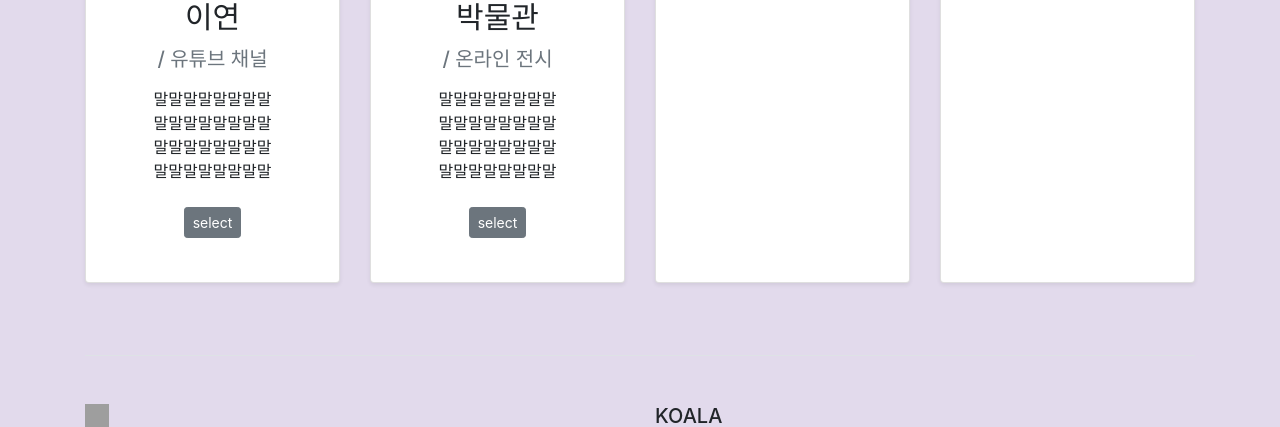
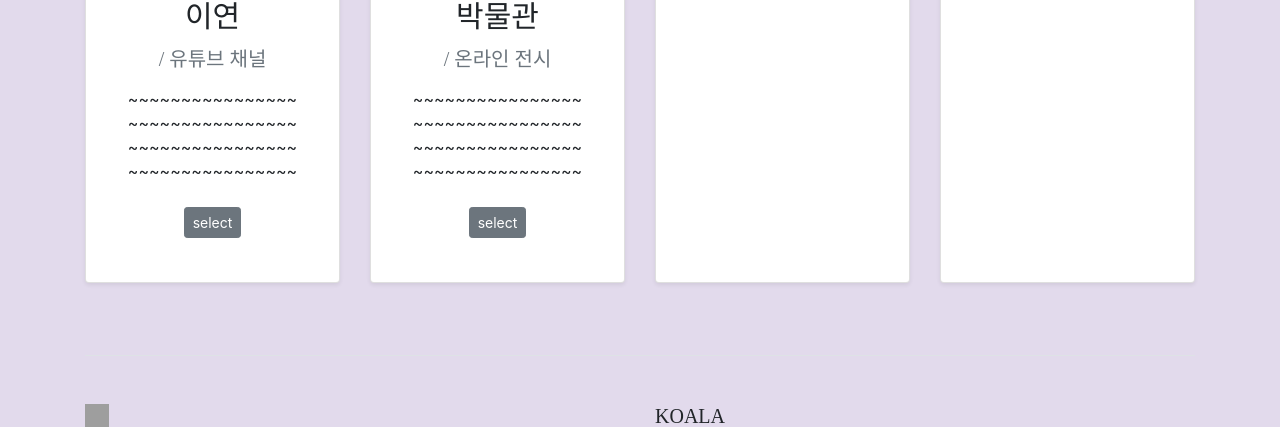
Before and after one commit to koala-herethon/koala, a Django app: page /inside_detail/ in a window 1280 px wide. Shown: the part 1404-1831 px from the top of the page. Run offline with Django 3.2, Linux system fonts and the light colour scheme; some libraries are stand-ins or nearby versions; some web fonts are replaced; grey boxes are pictures that could not be loaded.

Commit message:
inside+mainpage commit

```diff
--- a/mykoala/templates/inside_detail.html
+++ b/mykoala/templates/inside_detail.html
@@ -16,7 +16,7 @@
     <meta name="description" content="">
     <meta name="author" content="Mark Otto, Jacob Thornton, and Bootstrap contributors">
     <meta name="generator" content="Jekyll v4.0.1">
-    <title>Pricing example · Bootstrap</title>
+    <title>Inside</title>
 
     <link rel="canonical" href="https://getbootstrap.com/docs/4.5/examples/pricing/">
 
@@ -35,6 +35,12 @@
 
     <!--CSS-->
     <style>
+    @font-face {
+        font-family: 'NIXGONL-Vb';
+        src: url('https://cdn.jsdelivr.net/gh/projectnoonnu/noonfonts_six@1.2/NIXGONL-Vb.woff') format('woff');
+        font-weight: normal;
+        font-style: normal; }
+
         .navbar{
         background-color : #B3A7AD;
         }
@@ -53,6 +59,8 @@
           font-size: 3.5rem;
         }
       }
+
+      p,h1,h5,h4 {font-family: 'NIXGONL-Vb';}
     </style>
 
 
@@ -65,15 +73,14 @@
     <!--header-->
     <header>
         <nav class="navbar navbar-expand-md navbar-dark fixed-top ">
-            <img src="https://ifh.cc/g/bnMVNy.png" alt="..." class="img-thumbnail" style="width:30px;">
-         <a class="navbar-brand">   코알라</a>
+         <a class="navbar-brand" style="font-family: 'NIXGONL-Vb'">KOALA</a>
          <button class="navbar-toggler" type="button" data-toggle="collapse" data-target="#navbarCollapse" aria-controls="navbarCollapse" aria-expanded="false" aria-label="Toggle navigation">
           <span class="navbar-toggler-icon"></span>
           </button>
         <div class="collapse navbar-collapse" id="navbarCollapse">
           <ul class="navbar-nav mr-auto">
             <li class="nav-item active">
-              <a class="nav-link" href="#">Home <span class="sr-only">(current)</span></a>
+              <a class="nav-link" href="#" >Home <span class="sr-only">(current)</span></a>
             </li>
           </ul>
         </div>
@@ -101,10 +108,10 @@
         <h1 class="card-title pricing-card-title" style="font-size: 30px;">널위한문화예술</h1>
         <h5 class="text-muted">/ 유튜브 채널</h5>
         <ul class="list-unstyled mt-3 mb-4">
-          <li>말말말말말말말말</li>
-          <li>말말말말말말말말</li>
-          <li>말말말말말말말말</li>
-          <li>말말말말말말말말</li>
+          <li>~~~~~~~~~~~~~~~~</li>
+          <li>~~~~~~~~~~~~~~~~</li>
+          <li>~~~~~~~~~~~~~~~~</li>
+          <li>~~~~~~~~~~~~~~~~</li>
         </ul>
         <button type="button" class="btn btn-secondary btn-sm" >select</button><br><br>
 
@@ -112,10 +119,10 @@
         <h1 class="card-title pricing-card-title" style="font-size: 30px;">손그림따라그리기</h1>
         <h5 class="text-muted">/ 유튜브 채널</h5>
         <ul class="list-unstyled mt-3 mb-4">
-          <li>말말말말말말말말</li>
-          <li>말말말말말말말말</li>
-          <li>말말말말말말말말</li>
-          <li>말말말말말말말말</li>
+            <li>~~~~~~~~~~~~~~~~</li>
+            <li>~~~~~~~~~~~~~~~~</li>
+            <li>~~~~~~~~~~~~~~~~</li>
+            <li>~~~~~~~~~~~~~~~~</li>
         </ul>
         <button type="button" class="btn btn-secondary btn-sm" >select</button><br><br>
 
@@ -123,10 +130,10 @@
         <h1 class="card-title pricing-card-title" style="font-size: 30px;">이연</h1>
         <h5 class="text-muted">/ 유튜브 채널</h5>
         <ul class="list-unstyled mt-3 mb-4">
-          <li>말말말말말말말말</li>
-          <li>말말말말말말말말</li>
-          <li>말말말말말말말말</li>
-          <li>말말말말말말말말</li>
+            <li>~~~~~~~~~~~~~~~~</li>
+            <li>~~~~~~~~~~~~~~~~</li>
+            <li>~~~~~~~~~~~~~~~~</li>
+            <li>~~~~~~~~~~~~~~~~</li>
         </ul>
         <button type="button" class="btn btn-secondary btn-sm" >select</button><br><br>
 
@@ -143,10 +150,10 @@
         <h1 class="card-title pricing-card-title" style="font-size: 30px;">국립현대미술관</h1>
         <h5 class="text-muted">/ 온라인 전시</h5>
         <ul class="list-unstyled mt-3 mb-4">
-          <li>말말말말말말말말</li>
-          <li>말말말말말말말말</li>
-          <li>말말말말말말말말</li>
-          <li>말말말말말말말말</li>
+            <li>~~~~~~~~~~~~~~~~</li>
+            <li>~~~~~~~~~~~~~~~~</li>
+            <li>~~~~~~~~~~~~~~~~</li>
+            <li>~~~~~~~~~~~~~~~~</li>
         </ul>
         <button type="button" class="btn btn-secondary btn-sm" >select</button><br><br>
 
@@ -154,10 +161,10 @@
         <h1 class="card-title pricing-card-title" style="font-size: 30px;">우피치미술관</h1>
         <h5 class="text-muted">/ 온라인 전시</h5>
         <ul class="list-unstyled mt-3 mb-4">
-          <li>말말말말말말말말</li>
-          <li>말말말말말말말말</li>
-          <li>말말말말말말말말</li>
-          <li>말말말말말말말말</li>
+            <li>~~~~~~~~~~~~~~~~</li>
+            <li>~~~~~~~~~~~~~~~~</li>
+            <li>~~~~~~~~~~~~~~~~</li>
+            <li>~~~~~~~~~~~~~~~~</li>
         </ul>
         <button type="button" class="btn btn-secondary btn-sm" >select</button><br><br>
 
@@ -165,10 +172,10 @@
         <h1 class="card-title pricing-card-title" style="font-size: 30px;">벨린초나 고고학 박물관</h1>
         <h5 class="text-muted">/ 온라인 전시</h5>
         <ul class="list-unstyled mt-3 mb-4">
-          <li>말말말말말말말말</li>
-          <li>말말말말말말말말</li>
-          <li>말말말말말말말말</li>
-          <li>말말말말말말말말</li>
+            <li>~~~~~~~~~~~~~~~~</li>
+            <li>~~~~~~~~~~~~~~~~</li>
+            <li>~~~~~~~~~~~~~~~~</li>
+            <li>~~~~~~~~~~~~~~~~</li>
         </ul>
         <button type="button" class="btn btn-secondary btn-sm" >select</button><br><br>
       </div>
@@ -184,10 +191,10 @@
         <h1 class="card-title pricing-card-title" style="font-size: 30px;">방구석미술관</h1>
         <h5 class="text-muted">/ ebook</h5>
         <ul class="list-unstyled mt-3 mb-4">
-          <li>말말말말말말말말</li>
-          <li>말말말말말말말말</li>
-          <li>말말말말말말말말</li>
-          <li>말말말말말말말말</li>
+            <li>~~~~~~~~~~~~~~~~</li>
+            <li>~~~~~~~~~~~~~~~~</li>
+            <li>~~~~~~~~~~~~~~~~</li>
+            <li>~~~~~~~~~~~~~~~~</li>
         </ul>
         <button type="button" class="btn btn-secondary btn-sm" >select</button><br><br>
 
@@ -195,10 +202,10 @@
         <h1 class="card-title pricing-card-title" style="font-size: 30px;">우리각자의미술관</h1>
         <h5 class="text-muted">/ ebook</h5>
         <ul class="list-unstyled mt-3 mb-4">
-            <li>말말말말말말말말</li>
-            <li>말말말말말말말말</li>
-            <li>말말말말말말말말</li>
-            <li>말말말말말말말말</li>
+            <li>~~~~~~~~~~~~~~~~</li>
+          <li>~~~~~~~~~~~~~~~~</li>
+          <li>~~~~~~~~~~~~~~~~</li>
+          <li>~~~~~~~~~~~~~~~~</li>
           </ul>
           <button type="button" class="btn btn-secondary btn-sm" >select</button><br><br>
       </div>
@@ -214,10 +221,10 @@
       <h1 class="card-title pricing-card-title" style="font-size: 30px;">방구석미술관</h1>
       <h5 class="text-muted">/ ebook</h5>
       <ul class="list-unstyled mt-3 mb-4">
-        <li>말말말말말말말말</li>
-        <li>말말말말말말말말</li>
-        <li>말말말말말말말말</li>
-        <li>말말말말말말말말</li>
+        <li>~~~~~~~~~~~~~~~~</li>
+          <li>~~~~~~~~~~~~~~~~</li>
+          <li>~~~~~~~~~~~~~~~~</li>
+          <li>~~~~~~~~~~~~~~~~</li>
       </ul>
       <button type="button" class="btn btn-secondary btn-sm" >select</button><br><br>
 
@@ -225,10 +232,10 @@
       <h1 class="card-title pricing-card-title" style="font-size: 30px;">우리각자의미술관</h1>
       <h5 class="text-muted">/ ebook</h5>
       <ul class="list-unstyled mt-3 mb-4">
-          <li>말말말말말말말말</li>
-          <li>말말말말말말말말</li>
-          <li>말말말말말말말말</li>
-          <li>말말말말말말말말</li>
+        <li>~~~~~~~~~~~~~~~~</li>
+        <li>~~~~~~~~~~~~~~~~</li>
+        <li>~~~~~~~~~~~~~~~~</li>
+        <li>~~~~~~~~~~~~~~~~</li>
         </ul>
         <button type="button" class="btn btn-secondary btn-sm" >select</button><br><br>
     </div>
```
Also changed, not shown: mykoala/templates/mainpage.html (+78 -0 lines).
